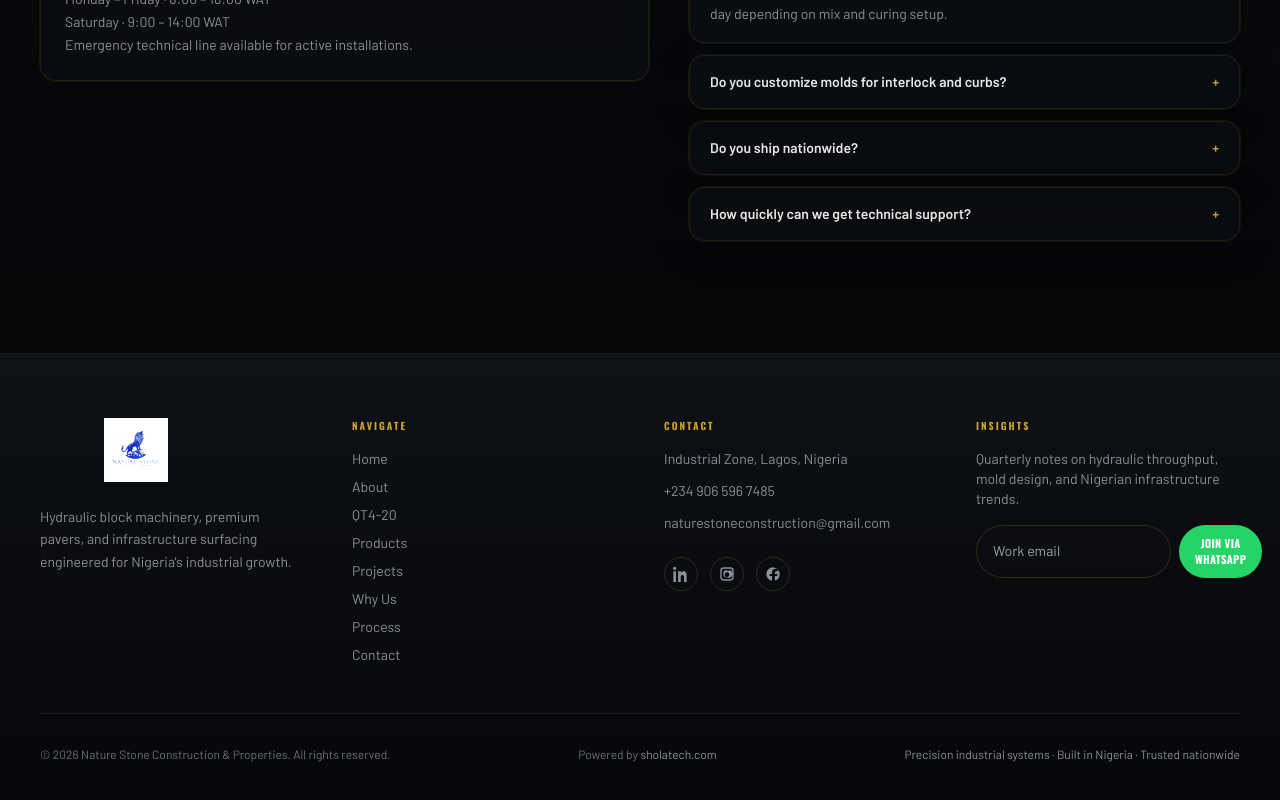
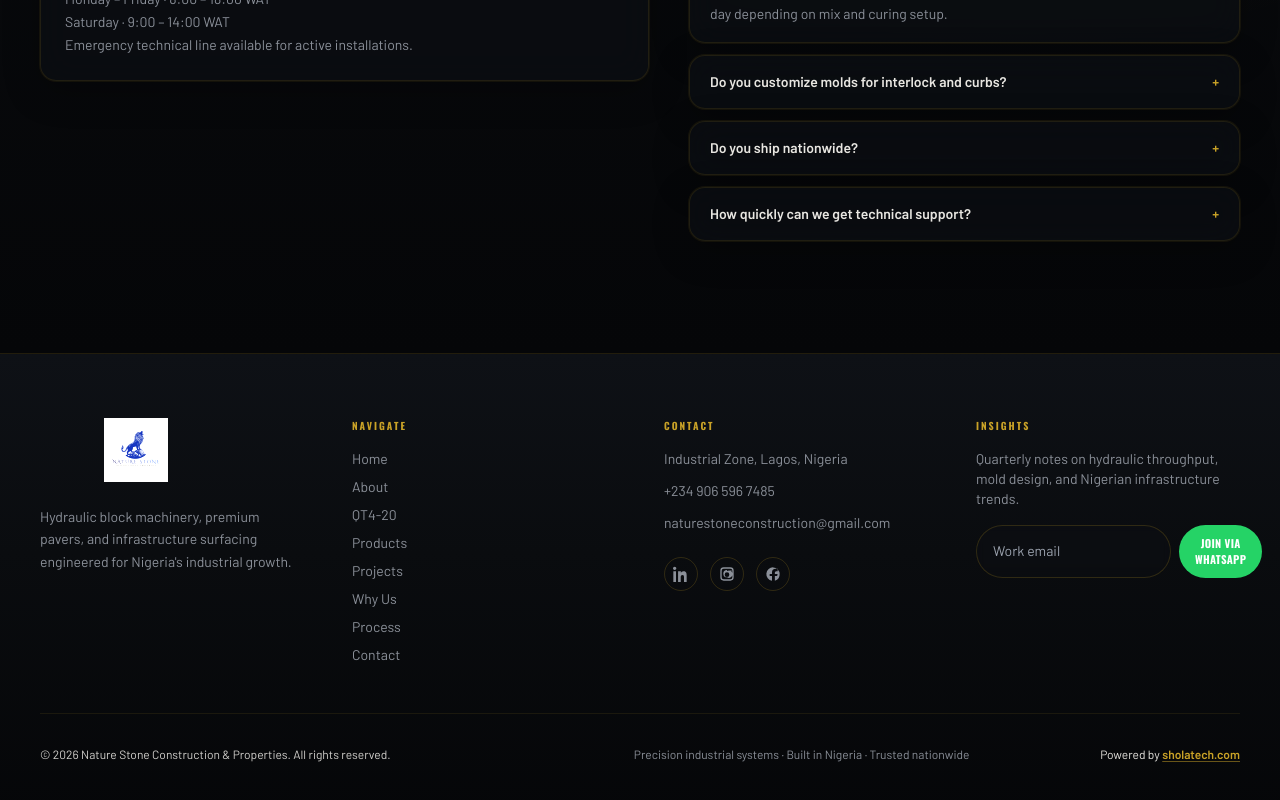
Before and after one commit to iyiola1985/NATURE-STONE-CONTRUCTION, a Next.js app in the folder web/: page / in a window 1280 px wide. Shown: the part 9196-9996 px from the top of the page. Built offline with nearby package versions, Linux system fonts and the light colour scheme.

Commit message:
Fix footer Powered by credit visibility on mobile.
Add safe-area padding above the WhatsApp float, highlight the sholatech.com link, and simplify the bottom bar on small screens.

Co-authored-by: Cursor <cursoragent@cursor.com>

```diff
--- a/web/src/components/Footer.tsx
+++ b/web/src/components/Footer.tsx
@@ -96,20 +96,26 @@ export function Footer() {
           </div>
         </div>
 
-        <div className="mt-12 flex flex-col gap-4 border-t border-gold/10 pt-8 text-xs text-stone-gray md:flex-row md:flex-wrap md:items-center md:justify-between md:gap-x-6">
-          <p>© {new Date().getFullYear()} {SITE.legalName}. All rights reserved.</p>
-          <p>
+        <div className="mt-12 border-t border-gold/10 pt-8 pb-[calc(5.5rem+env(safe-area-inset-bottom,0px))] sm:pb-10 md:pb-0">
+          <div className="flex flex-col gap-3 text-center text-xs sm:text-left md:flex-row md:flex-wrap md:items-center md:justify-between md:gap-x-6">
+            <p className="text-concrete/90">
+              © {new Date().getFullYear()} {SITE.legalName}. All rights reserved.
+            </p>
+            <p className="hidden text-stone-gray-muted sm:block md:max-w-xs md:flex-1 md:text-right lg:max-w-md">
+              Precision industrial systems · Built in Nigeria · Trusted nationwide
+            </p>
+            <p className="relative z-[1] shrink-0 text-sm text-concrete sm:text-xs md:order-none">
               Powered by{" "}
               <a
                 href="https://sholatech.com"
                 target="_blank"
                 rel="noopener noreferrer"
-              className="text-stone-gray-muted underline-offset-2 transition hover:text-gold hover:underline"
+                className="font-semibold text-gold underline decoration-gold/50 underline-offset-2 transition hover:text-gold-bright"
               >
                 sholatech.com
               </a>
             </p>
-          <p className="text-stone-gray-muted md:text-right">Precision industrial systems · Built in Nigeria · Trusted nationwide</p>
+          </div>
         </div>
       </div>
     </footer>
```
Lines whose indentation alone changed are shown as unchanged.
